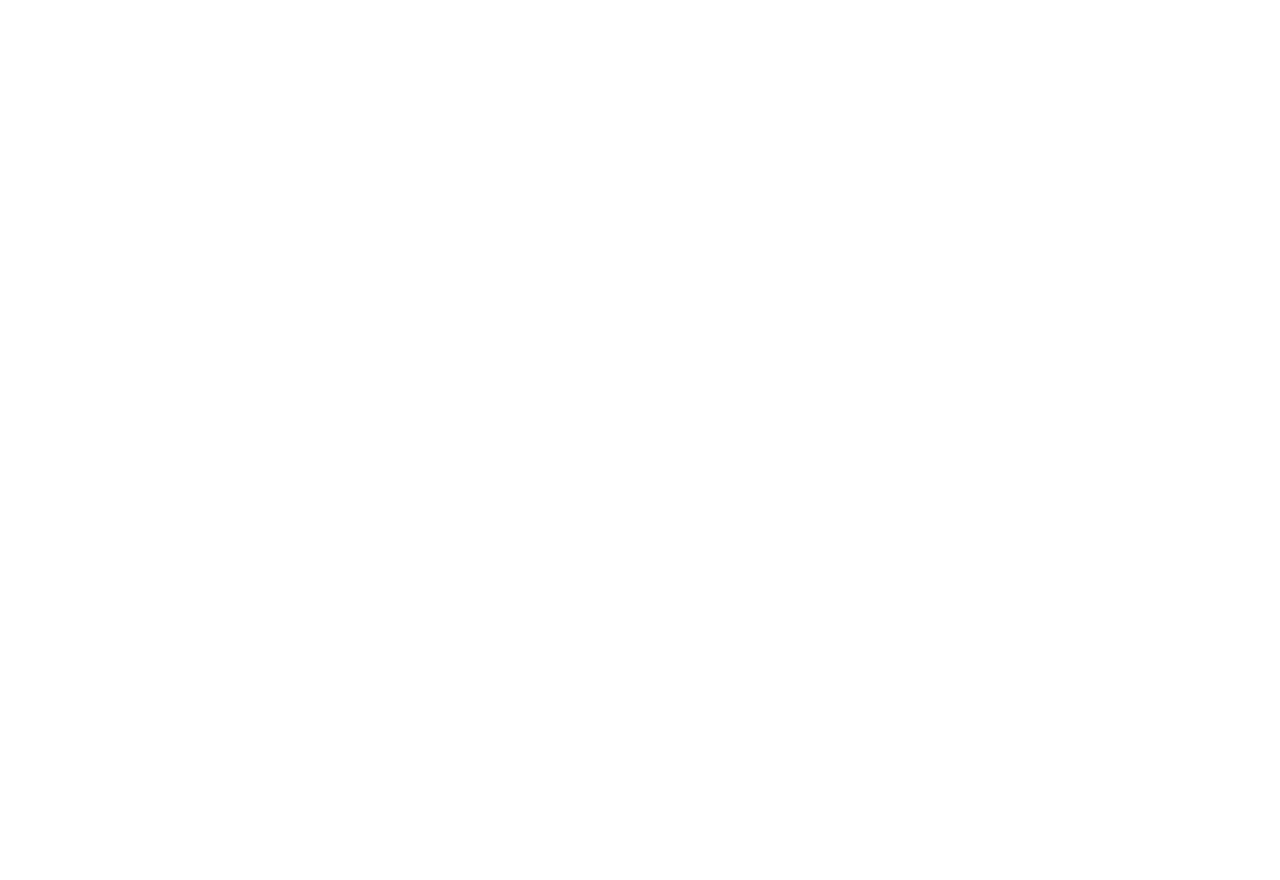
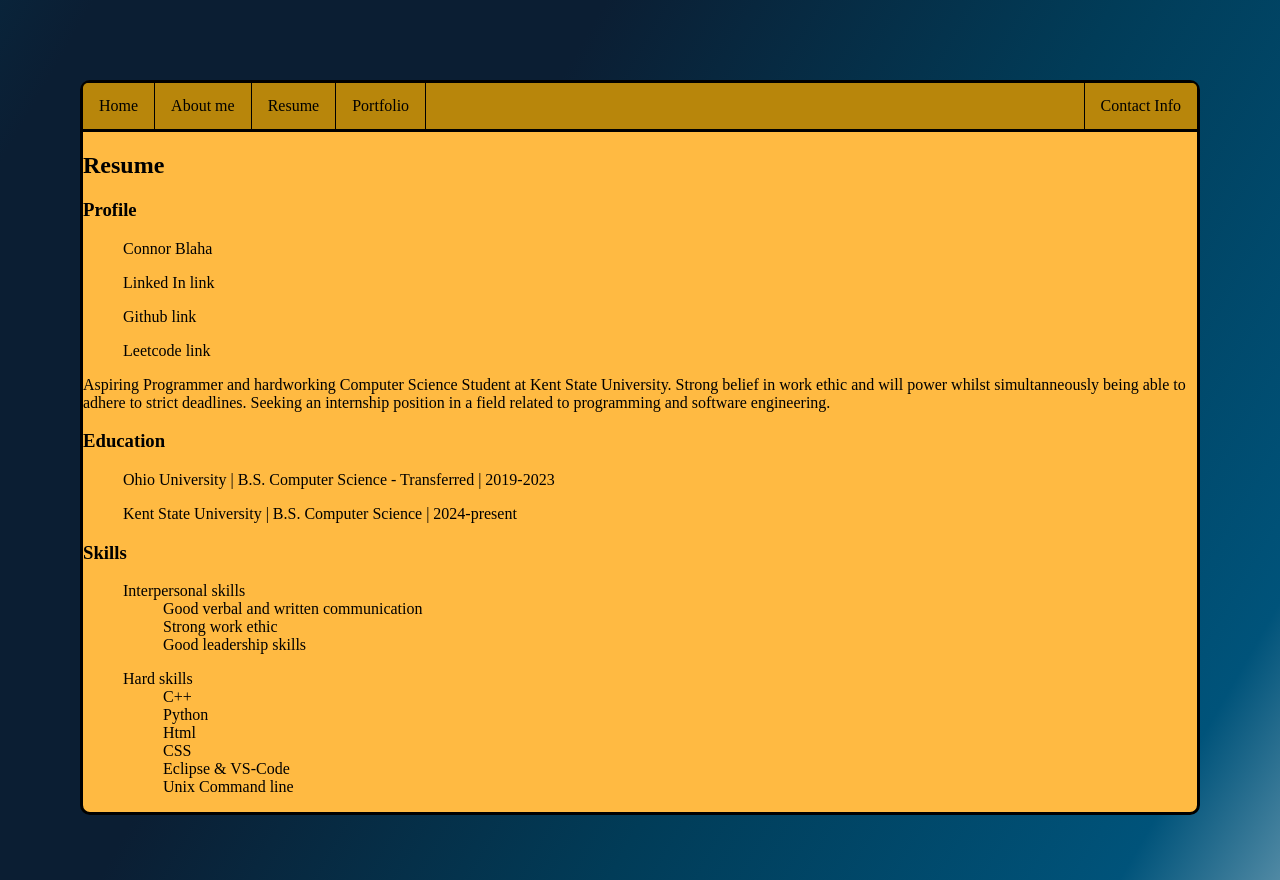
Before and after one commit to SunCh1p/Personal-Site, a plain HTML site: page resume.html in a window 1280 px wide. Before the commit the page ends 800 px from the top, so only its background shows below. Drawn offline with Linux system fonts and the light colour scheme.

Commit message:
Added different html pages for different subjects

```diff
--- /dev/null
+++ b/about.html
@@ -0,0 +1,24 @@
+<head>
+    <meta charset="UTF-8">
+    <meta name="viewport" content="width=device-width, initial-scale=1.0">
+    <meta charset="utf-8">
+    <title>Personal Site - about me</title>
+    <link rel="stylesheet" href="./css/style.css">
+</head>
+
+<body>
+    <div class = "body">
+        <!--NavBar-->
+        <ul class = "NavBar">
+            <li><a href = "index.html">Home</a></li>
+            <li><a href = "about.html">About me</a></li>
+            <li><a href = "resume.html">Resume</a></li>
+            <li><a href = "portfolio.html">Portfolio</a></li>
+            <li><a href = "contact.html">Contact Info</a></li>
+        </ul>
+        <div class ="contact">
+            <ul>email: blaha.s.connor@gmail.com</ul>
+            <ul>Linkedin link</ul>
+        </div>
+    </div>
+</body>
--- a/css/style.css
+++ b/css/style.css
@@ -2,6 +2,7 @@ body{
     background: linear-gradient(300deg, white,#00537a,#013c58, #0b1e33,#0b1e33, #013c58, #00537a, white);
     background-size: 200% 200%;
     animation: gradient 15s ease infinite;
+    height: 100vh;
     margin: 0;
 }
 
@@ -26,7 +27,7 @@ body{
 
 /*Navbar begin*/
 .NavBar{
-    border-radius: 5px;
+    border-radius: 5px 5px 0px 0px;
     border-bottom: solid 3px black;
     list-style-type: none;
     margin: 0;
@@ -45,11 +46,34 @@ body{
 }
 
 .NavBar > li:last-child{
+    border-left: solid 1px black;
     border-right: none;
+    float:right;
 }
 
 .NavBar > li:hover{
     background-color: gold;
     color: lightgray;
 }
+
+a{
+    text-decoration: none;
+    color: black;
+}
 /*Navbar end*/
+
+/*Hero Begin*/
+.Hero{
+    text-align: center;
+    margin-bottom: 100pxpx;
+}
+/*Hero Ends*/
+
+/*About me Begin*/
+/*About me End*/
+
+/*Resume Begin*/
+/*Resume End*/
+
+/*Contact me Begin*/
+/*Contact me End*/
--- a/resume.html
+++ b/resume.html
@@ -0,0 +1,59 @@
+<!DOCTYPE html>
+
+<head>
+    <meta charset="UTF-8">
+    <meta name="viewport" content="width=device-width, initial-scale=1.0">
+    <meta charset="utf-8">
+    <title>Personal Site - Resume</title>
+    <link rel="stylesheet" href="./css/style.css">
+</head>
+
+<body>
+    <div class = "body">
+        <div>
+            <ul class = "NavBar">
+                <li><a href = "index.html">Home</a></li>
+                <li><a href = "about.html">About me</a></li>
+                <li><a href = "resume.html">Resume</a></li>
+                <li><a href = "portfolio.html">Portfolio</a></li>
+                <li><a href = "contact.html">Contact Info</a></li>
+            </ul>
+        </div>
+        <section class = "Resume" id = "Resume">
+            <div id ="Contact info">
+                <h2>Resume</h2>
+                <h3>Profile</h3>
+                <ul>Connor Blaha</ul>
+                <ul>Linked In link</ul>
+                <ul>Github link</ul>
+                <ul>Leetcode link</ul>
+            </div>
+            <div id = "Bio">
+                <p>Aspiring Programmer and hardworking Computer Science Student at Kent State University.
+                    Strong belief in work ethic and will power whilst simultanneously being able to adhere to strict deadlines.
+                    Seeking an internship position in a field related to programming and software engineering.
+                </p>
+            </div>
+            <h3>Education</h3>
+            <ul>Ohio University | B.S. Computer Science - Transferred | 2019-2023</ul>
+            <ul>Kent State University | B.S. Computer Science | 2024-present</ul>
+            <div id = "Skills">
+                <h3>Skills</h3>
+                <ul>Interpersonal skills
+                    <ul>Good verbal and written communication</ul>
+                    <ul>Strong work ethic</ul>
+                    <ul>Good leadership skills</ul>
+                    <ul></ul>
+                </ul>
+                <ul>Hard skills
+                    <ul>C++</ul>
+                    <ul>Python</ul>
+                    <ul>Html</ul>
+                    <ul>CSS</ul>
+                    <ul>Eclipse & VS-Code</ul>
+                    <ul>Unix Command line</ul>
+                </ul>
+            </div>
+        </section>
+    </div>
+</body>
```
Also changed, not shown: contact.html (added, +24 -0 lines), index.html (+14 -34 lines), portfolio.html (added, +26 -0 lines).
